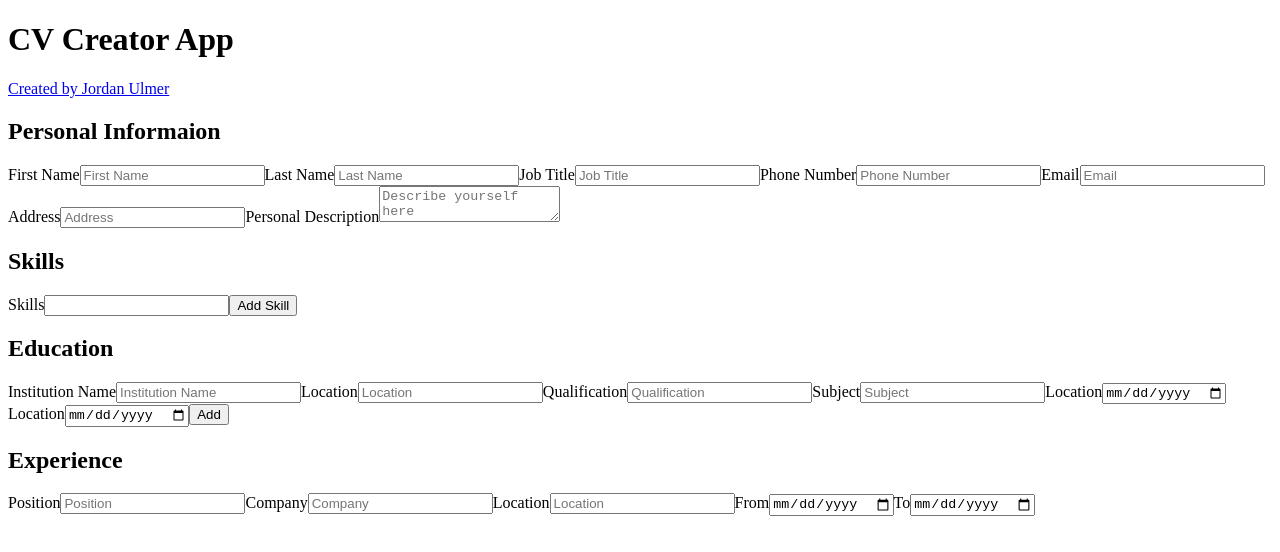
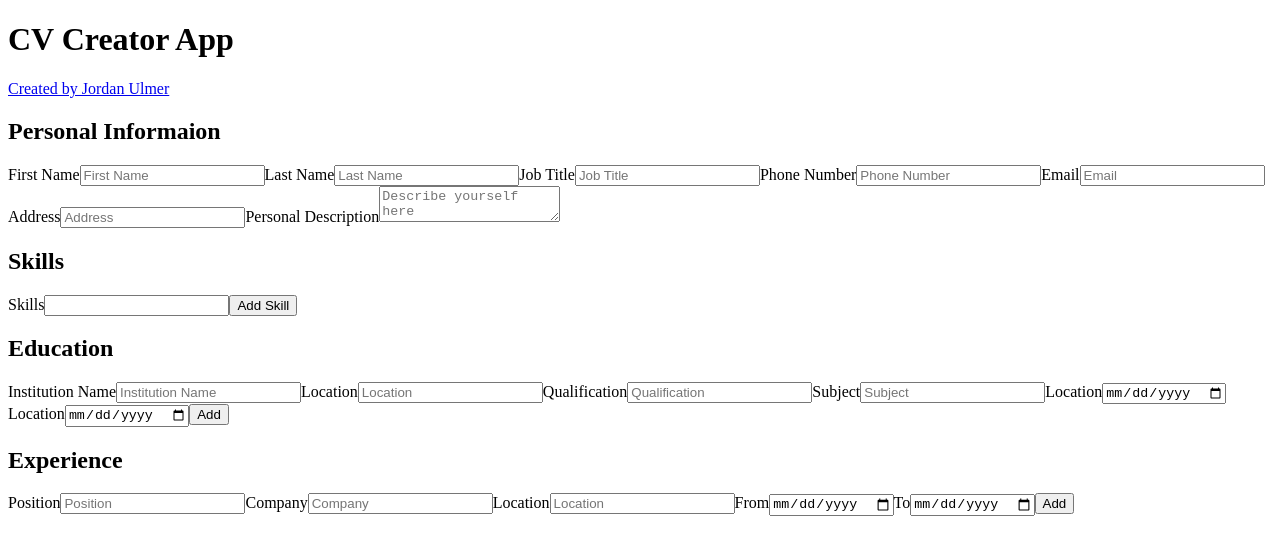
Before and after one commit to BreadleyCooper/cv-project, a React (Create React App) app: page / in a window 1280 px wide. Shown: the top 552 px of the page. Built offline with nearby package versions, Linux system fonts and the light colour scheme.

Commit message:
Experience handle submit not saving values toarray

```diff
--- a/src/components/Form/Experience.js
+++ b/src/components/Form/Experience.js
@@ -5,14 +5,18 @@ class Experience extends Component {
         super(props)
 
         this.state = {
+            experince: {
             position: "",
             company: "",
             location: "",
             dateFrom: "",
             dateTo: "",
+            },
+            experiences: []
         }
 
         this.handleChange = this.handleChange.bind(this)
+        this.handleSubmit = this.handleSubmit.bind(this)
     }
     handleChange = (event) => {
         const target = event.target
@@ -20,11 +24,24 @@ class Experience extends Component {
         const name = target.name
         this.setState({[name]: value})
     }
+
+
+    handleSubmit =(event) => {
+        event.preventDefault();
+        this.setState({
+            experiences: this.state.experiences.concat(this.state.experince),
+            position: "",
+            company: "",
+            location: "",
+            dateFrom: "",
+            dateTo: "",
+        })
+    }
     render() {
         return (
             <div>
                 <h2>{this.props.title}</h2>
-                <form>
+                <form onSubmit={this.handleSubmit}>
                     <label htmlFor="position">Position</label>
                     <input type="text" name="position" value={this.state.position} onChange={this.handleChange}  id="position" placeholder="Position"></input>
 
@@ -39,6 +56,7 @@ class Experience extends Component {
 
                     <label htmlFor="dateTo">To</label>
                     <input type="date" name="dateTo" value={this.state.dateTo} onChange={this.handleChange}  id="dateTo" placeholder="To"></input>
+                    <button type="submit">Add</button>
                 </form>
             </div>
 
```
